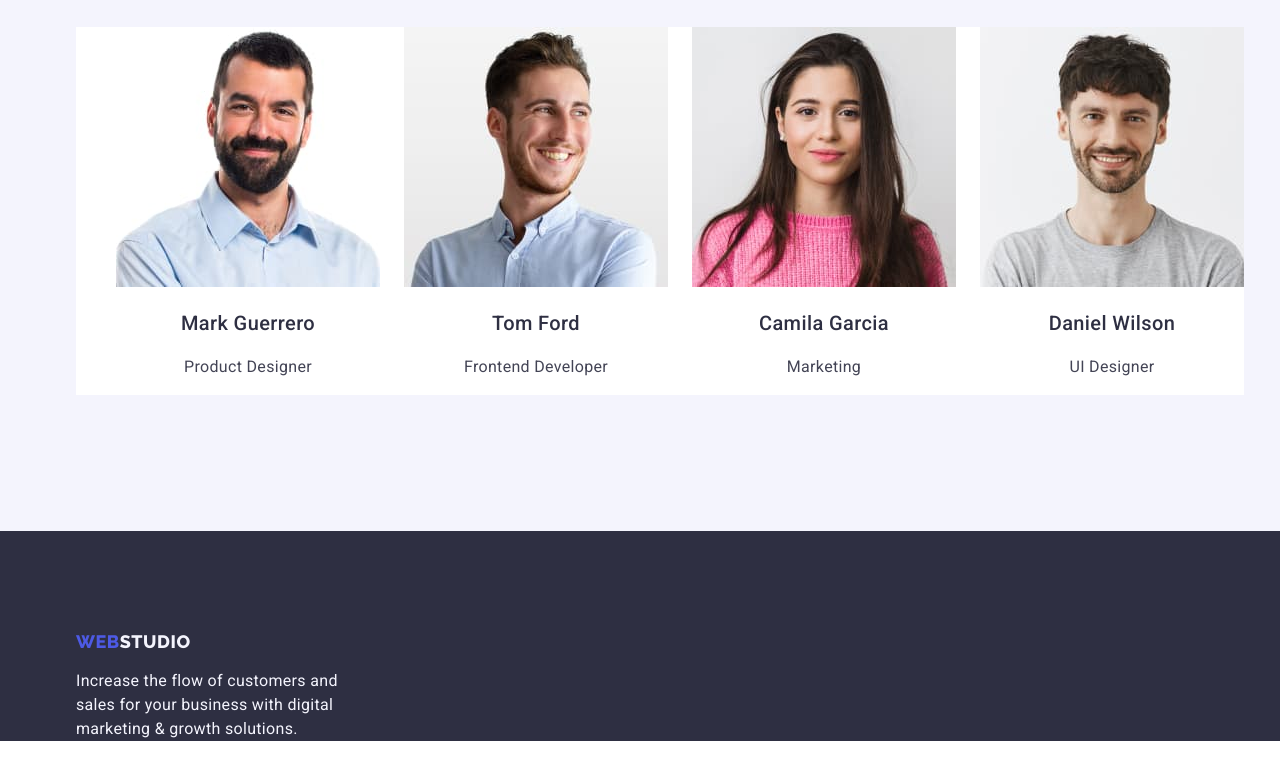
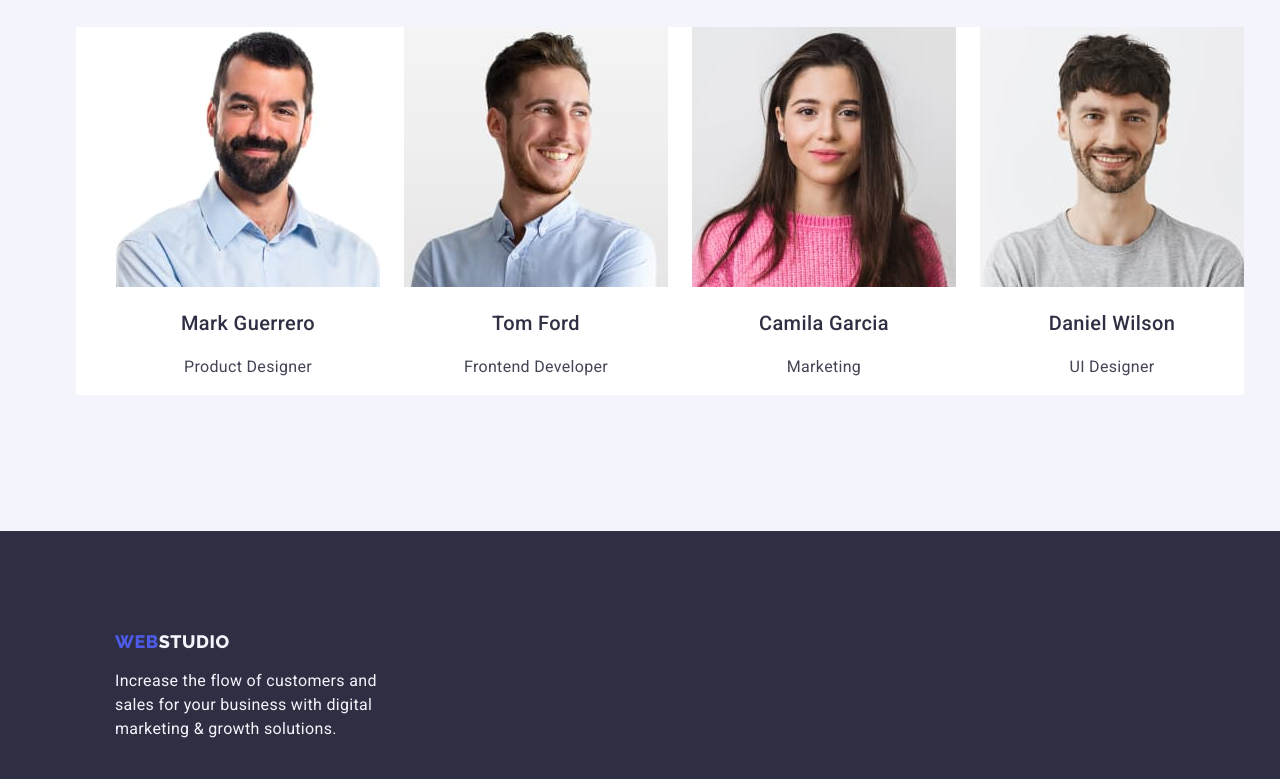
Before and after one commit to VadimKolesnik/goit-markup-hw-03, a plain HTML site: page index.html in a window 1280 px wide. Shown: the part 1808-2587 px from the top of the page. Before the commit the page ends 2565 px from the top, so only its background shows below. Drawn offline with nearby package versions, Linux system fonts and the light colour scheme.

Commit message:
footer padding udp

```diff
--- a/css/styles.css
+++ b/css/styles.css
@@ -411,7 +411,7 @@ body {
 /* Footer styles */
 .page-footer {
   background: var(--overlays-color);
-  padding-top: 100px;
+  padding: 100px;
 }
 .logo link {
   text-decoration: none;
```
